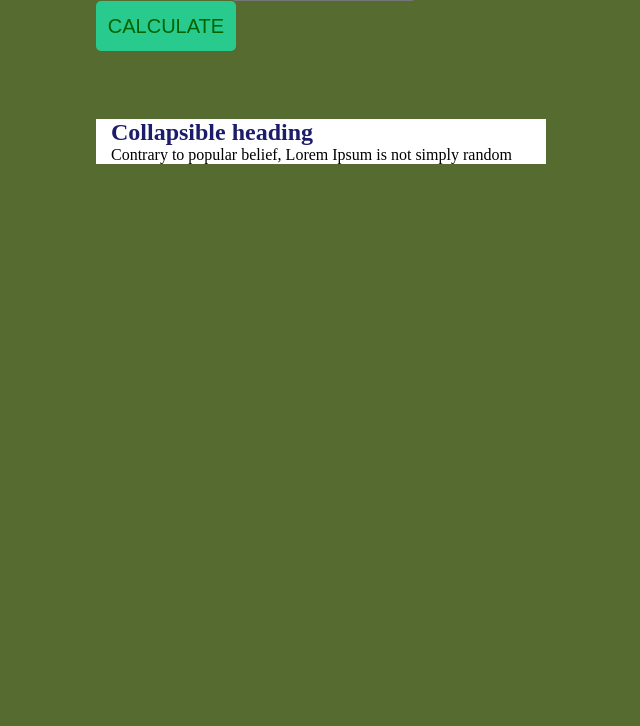
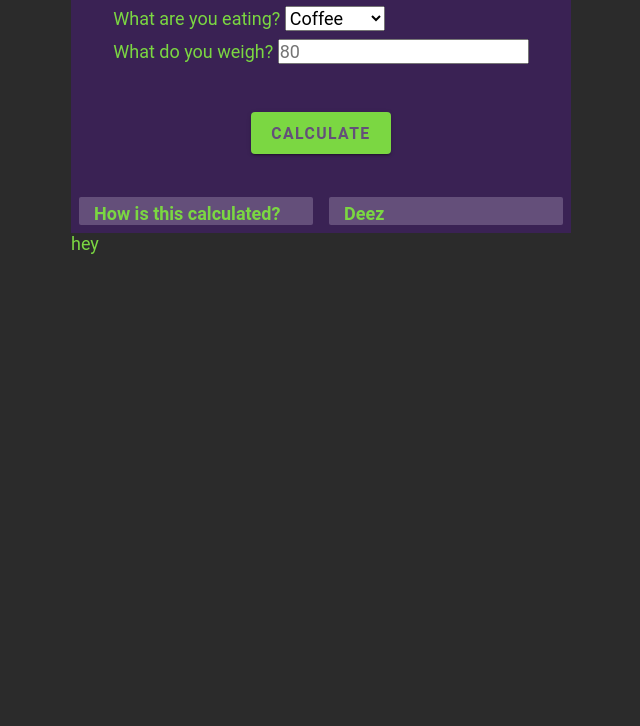
Before and after one commit to Josef-TL/lethal-dose, a plain HTML site: page index.html in a window 1280 px wide. Shown: the part 74-800 px from the top of the page, without its empty margins (319-959 px from the left). Drawn offline with Linux system fonts and the light colour scheme.

Commit message:
collapsible text

```diff
--- a/index.html
+++ b/index.html
@@ -6,10 +6,12 @@
     <link rel="stylesheet" href="style.css">
 </head>
 <body>
-<h1>Lethal dose!</h1>
+<main>
+<h1 id="title">Lethal dose!</h1>
 
+<div class="top-wrapper">
 <form onsubmit="return doSomething()">
-    <div>
+    <div class="form-w">
     <label for="food-select">What are you eating? </label>
     <select name="food" id="food-select">
         <option value="coffee">Coffee</option>
@@ -20,24 +22,24 @@
     </select>
     </div>
 
-    <div>
+    <div class="form-w">
     <label for="weight">What do you weigh?</label>
     <input type="number" id="weight" placeholder="80">
     </div>
 </form>
-<div>
+<div class="btn">
     <button id="calc-btn">
         <!--<span id="btn-loader"></span>-->
         Calculate
     </button>
 </div>
+</div>
 
-<div class="wrapper">
+<div class="bottom-wrapper">
     <div class="collapsible">
-        <input id="expand-btn" type="checkbox">
-
+        <input id="how-expand-btn" type="checkbox">
         <div class="collapsible-text">
-            <label for="expand-btn">Collapsible heading</label>
+            <label for="how-expand-btn">How is this calculated?</label>
             <p>
                 Contrary to popular belief, Lorem Ipsum is not simply random text.
                 It has roots in a piece of classical Latin literature from 45 BC, making it over 2000 years old.
@@ -46,8 +48,21 @@
         </div>
     </div>
 
+    <div class="collapsible">
+        <input id="expand-btn" type="checkbox">
+        <div class="collapsible-text">
+            <label for="expand-btn">Deez</label>
+            <p>
+                nutz
+            </p>
+        </div>
+    </div>
 </div>
 
+</main>
+<footer>
+    <div>hey</div>
+</footer>
 <script src="main.js"></script>
 </body>
 </html>
--- a/main.js
+++ b/main.js
@@ -38,6 +38,7 @@ function getLethalDose(foodText) {
 
 function getWeight(){
     const weightElem = document.querySelector("#weight")
+    if (typeof weightElem.value === "string") return weightElem.placeholder;
     return weightElem.value
 }
 
--- a/style.css
+++ b/style.css
@@ -1,13 +1,62 @@
+:root  {
+    --color-1: #2b2b2b;
+    --color-2: #3c3c3c;
+    --color-3: #7BD742;
+    --color-3-highlight: #69B839;
+    --color-4: #644f7a;
+    --color-5: #3a2254;
+
+}
+
 * {
     margin: 0;
     padding: 0;
+    font-family: Roboto,sans-serif;
+    font-size: 18px;
 }
 
 body {
     display: grid;
     place-content: center;
-    background-color: darkolivegreen;
+    background-color: var(--color-1);
+    color: var(--color-3);
 }
+
+main {
+    background-color: var(--color-5);
+    width: 500px;
+}
+
+#title {
+    text-align: center;
+    font-size: 50px;
+}
+
+body .top-wrapper {
+    display: flex;
+    padding-top:  14px;
+    justify-content: center;
+    flex-direction: column;
+    align-items: center;
+}
+
+div.form-w {
+    margin-bottom: 8px;
+    margin-top: 8px;
+}
+
+#food-select {
+    width: 100px;
+    font-size: 18px;
+}
+
+body .bottom-wrapper {
+    display: flex;
+    padding-top:  14px;
+    justify-content: center;
+    align-items: center;
+}
+
 
 button  {
     width: 140px;
@@ -23,9 +72,8 @@ button  {
     text-transform: uppercase;
 }
 
-button:hover {
-    background: indianred;
-    cursor: pointer;
+.btn {
+    padding-top: 40px;
 }
 
 #btn-loader {
@@ -47,29 +95,29 @@ button:hover {
     }
 }
 
-.wrapper {
-    display: flex;
-    padding-top:  50px;
-    justify-content: center;
-}
+
 
 .collapsible {
-    max-width: 450px;
+    width: 280px;
     overflow: hidden;
     font-weight: 500;
+    margin: 8px;
 }
 
 .collapsible-text {
-    max-height: 45px;
-    background: white;
+    max-height: 22px;
+    background: var(--color-4);
+    border-radius: 2px;
+    transition: all 0.3s ease;
+    padding-top: 6px;
 }
 
 .collapsible-text label {
-    font-size: 24px;
+    font-size: 18px;
     font-weight: bold;
     margin-bottom: 10px;
     padding: 15px 15px 0;
-    color: #1c1c6b;
+    cursor: pointer;
 }
 
 .collapsible-text p {
@@ -80,7 +128,41 @@ button:hover {
 #expand-btn {
     appearance: none;
 }
+#how-expand-btn {
+    appearance: none;
+}
 
 .collapsible input:checked +.collapsible-text{
     max-height: 400px;
+    transition: all 0.3s ease;
 }
+
+#calc-btn {
+   align-items: center;
+   appearance: none;
+   border-radius: 4px;
+   border-style: none;
+   box-shadow: rgba(0, 0, 0, .2) 0 3px 1px -2px,rgba(0, 0, 0, .14) 0 2px 2px 0,rgba(0, 0, 0, .12) 0 1px 5px 0;
+   box-sizing: border-box;
+   color: var(--color-4);
+   cursor: pointer;
+   display: inline-flex;
+   font-family: Roboto,sans-serif;
+   font-size: .875rem;
+   font-weight: bold;
+   height: 42px;
+   justify-content: center;
+   letter-spacing: .0892857em;
+   line-height: normal;
+   min-width: 64px;
+   outline: none;
+   overflow: visible;
+   padding: 0 16px;
+   position: relative;
+   text-align: center;
+    background-color: var(--color-3);
+}
+
+#calc-btn:hover {
+    background-color: var(--color-3-highlight);
+}
```
